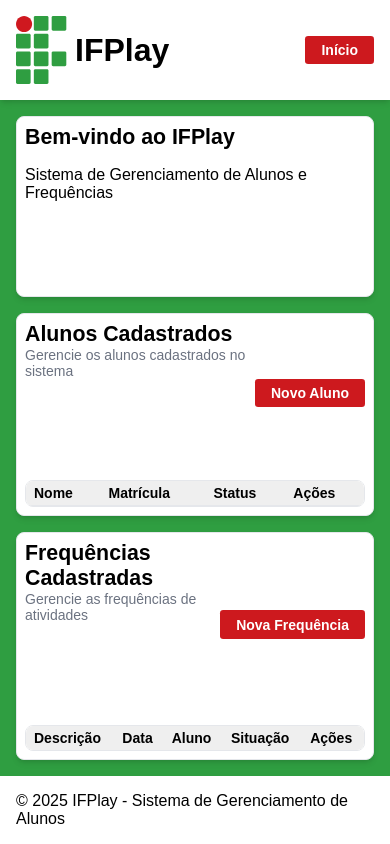
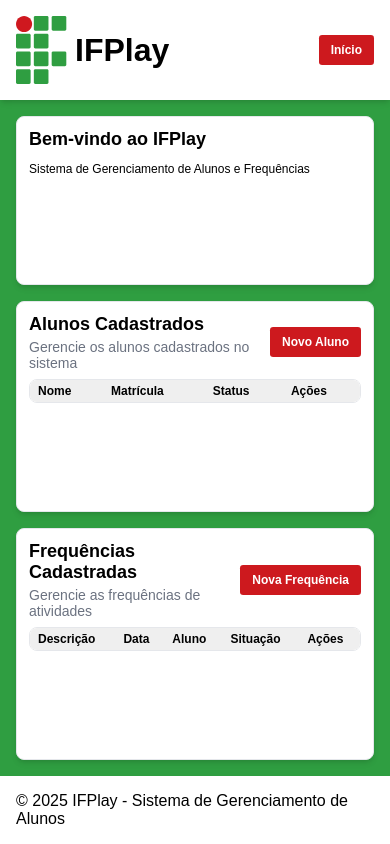
Before and after one commit to Efrnds/ifplay, a PHP site: page / in a window 390 px wide. Run offline with PHP 8.4, Linux system fonts and the light colour scheme; data that the repository does not hold is empty.

Commit message:
feat: finalizando a responsividade das listagem de frequencia e alunos.

```diff
--- a/assets/css/style.css
+++ b/assets/css/style.css
@@ -112,6 +112,17 @@ body {
   border: 1px solid var(--color-border);
   height: 100%;
   box-shadow: var(--shadow-md);
+}
+
+.card-header {
+  display: flex;
+  justify-content: space-between;
+  align-items: flex-start;
+  gap: 1rem;
+}
+
+.card-header-content {
+  flex: 1;
 }
 
 
@@ -421,19 +432,40 @@ table td a {
   }
 
   .card {
-    padding: .5rem;
+    padding: 0.75rem;
+    gap: 0.5rem;
+  }
+
+  .card-header {
+    align-items: center;
+    gap: 0.5rem;
   }
 
   .card h2 {
-    font-size: 16pt;
+    font-size: 1.125rem;
+    margin: 0;
   }
 
   .card p {
-    font-size: 12pt;
+    font-size: 0.75rem;
     word-wrap: break-word;
+    margin-top: 0.25rem;
   }
-  table th, table td {
+
+  .btn {
+    padding: 0.5rem 0.75rem;
+    font-size: 0.75rem;
+    white-space: nowrap;
+  }
+
+  .table-wrapper {
+    max-height: 60vh;
+  }
+
+  table th,
+  table td {
     padding: 0.25rem .5rem;
+    font-size: 0.75rem;
   }
 
   /* Esconder colunas ID e Ano de Entrada nas tabelas */
@@ -445,7 +477,7 @@ table td a {
   }
 
   table td:nth-child(1),
-  table td:nth-child(2){
-      word-break: break-all;
+  table td:nth-child(2) {
+    word-break: break-all;
   }
 }
--- a/components/listarAluno.php
+++ b/components/listarAluno.php
@@ -15,8 +15,8 @@ if (!isset($is_included)) {
 ?>
 
 <div class="card col-span-1">
-    <div class="flex flex-1 justify-between">
-        <div class="flex-1 ">
+    <div class="card-header">
+        <div class="card-header-content">
             <h2>Alunos Cadastrados</h2>
             <p style="color: var(--color-muted); font-size: 0.875rem;">Gerencie os alunos cadastrados no sistema</p>
         </div>
--- a/components/listarFrequencia.php
+++ b/components/listarFrequencia.php
@@ -21,8 +21,8 @@ if (!isset($is_included)) {
 ?>
 
 <div class="card col-span-1">
-  <div class="flex flex-1 justify-between">
-    <div class="flex-1">
+  <div class="card-header">
+    <div class="card-header-content">
       <h2>Frequências Cadastradas</h2>
       <p style="color: var(--color-muted); font-size: 0.875rem;">Gerencie as frequências de atividades</p>
     </div>
--- a/utils/conexao.php
+++ b/utils/conexao.php
@@ -1,7 +1,7 @@
 <?php
 $servername = "127.0.0.1";
-$username = "eduardo";
-$password = "123456";
+$username = "root";
+$password = "admin";
 $dbname = "IFPlay_db";
 
 $conn = new mysqli($servername, $username, $password, $dbname);
```
